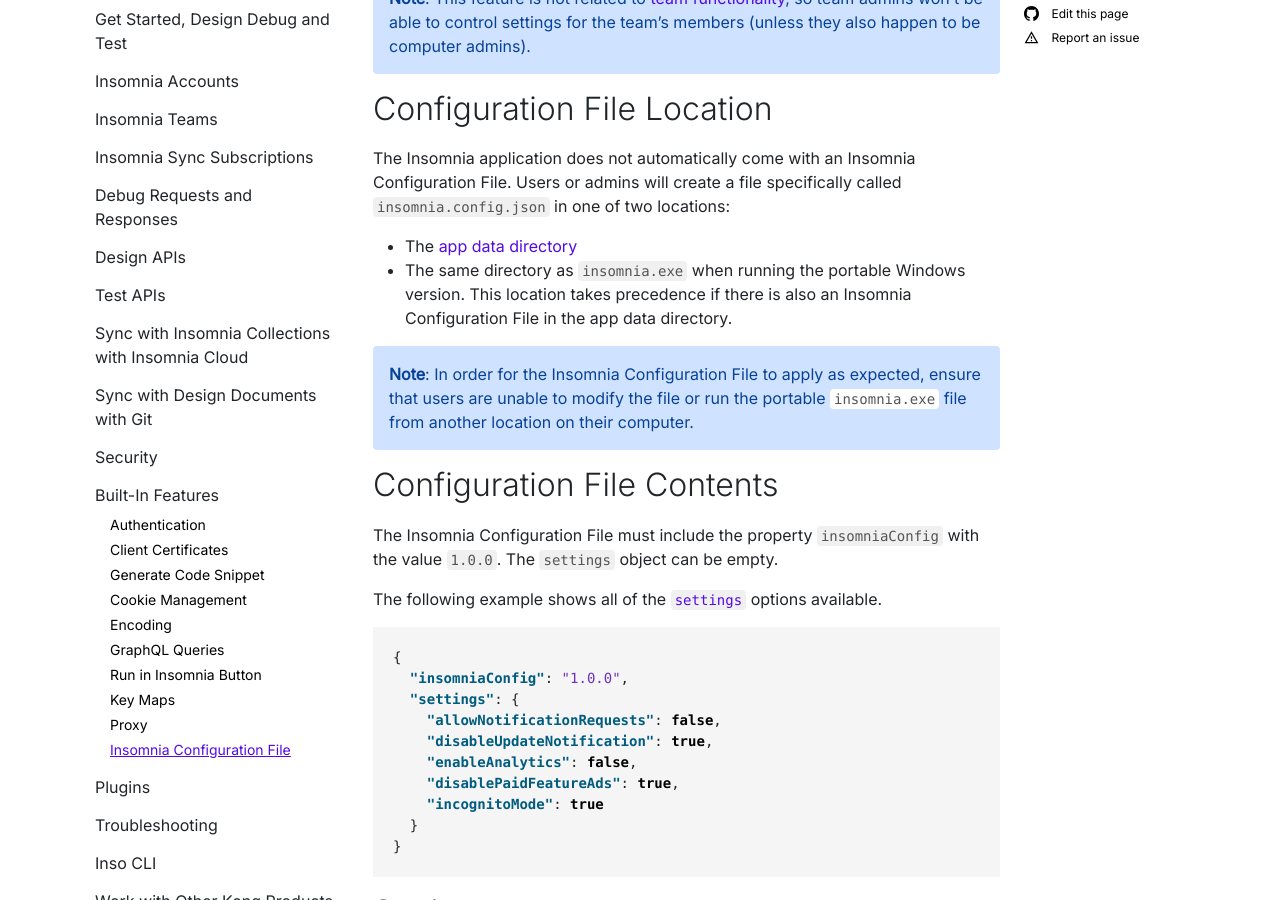
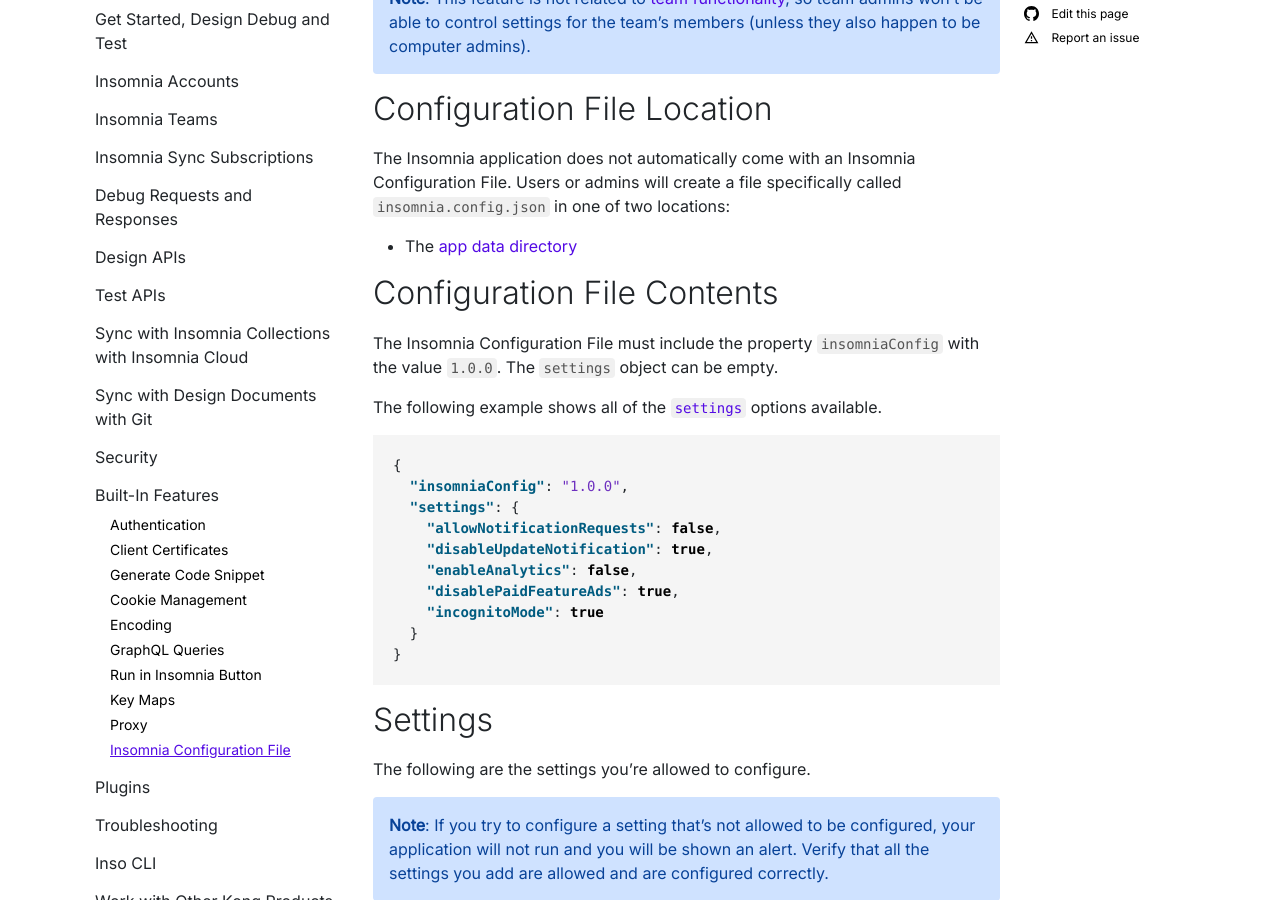
Before and after one commit to Kong/insomnia-docs, a Jekyll site: the page built from docs/insomnia/insomnia-config-file.md, in a window 1280 px wide and 900 px high, scrolled down 366 px. Built offline with Jekyll 4.4.1, drawn with Linux system fonts in a browser that asks for light colours; comment, search, counter and statistics services are not loaded.

Commit message:
update portable refs

```diff
--- a/docs/insomnia/insomnia-config-file.md
+++ b/docs/insomnia/insomnia-config-file.md
@@ -15,11 +15,8 @@
 ## Configuration File Location
 
 The Insomnia application does not automatically come with an Insomnia Configuration File. Users or admins will create a file specifically called `insomnia.config.json` in one of two locations:
+
 - The [app data directory](/insomnia/application-data)
-- The same directory as `insomnia.exe` when running the portable Windows version. This location takes precedence if there is also an Insomnia Configuration File in the app data directory.
-
-{:.alert .alert-primary}
-**Note**: In order for the Insomnia Configuration File to apply as expected, ensure that users are unable to modify the file or run the portable `insomnia.exe` file from another location on their computer.
 
 ## Configuration File Contents
 
```
Also changed, not shown: docs/insomnia/install.md (+3 -3 lines).
